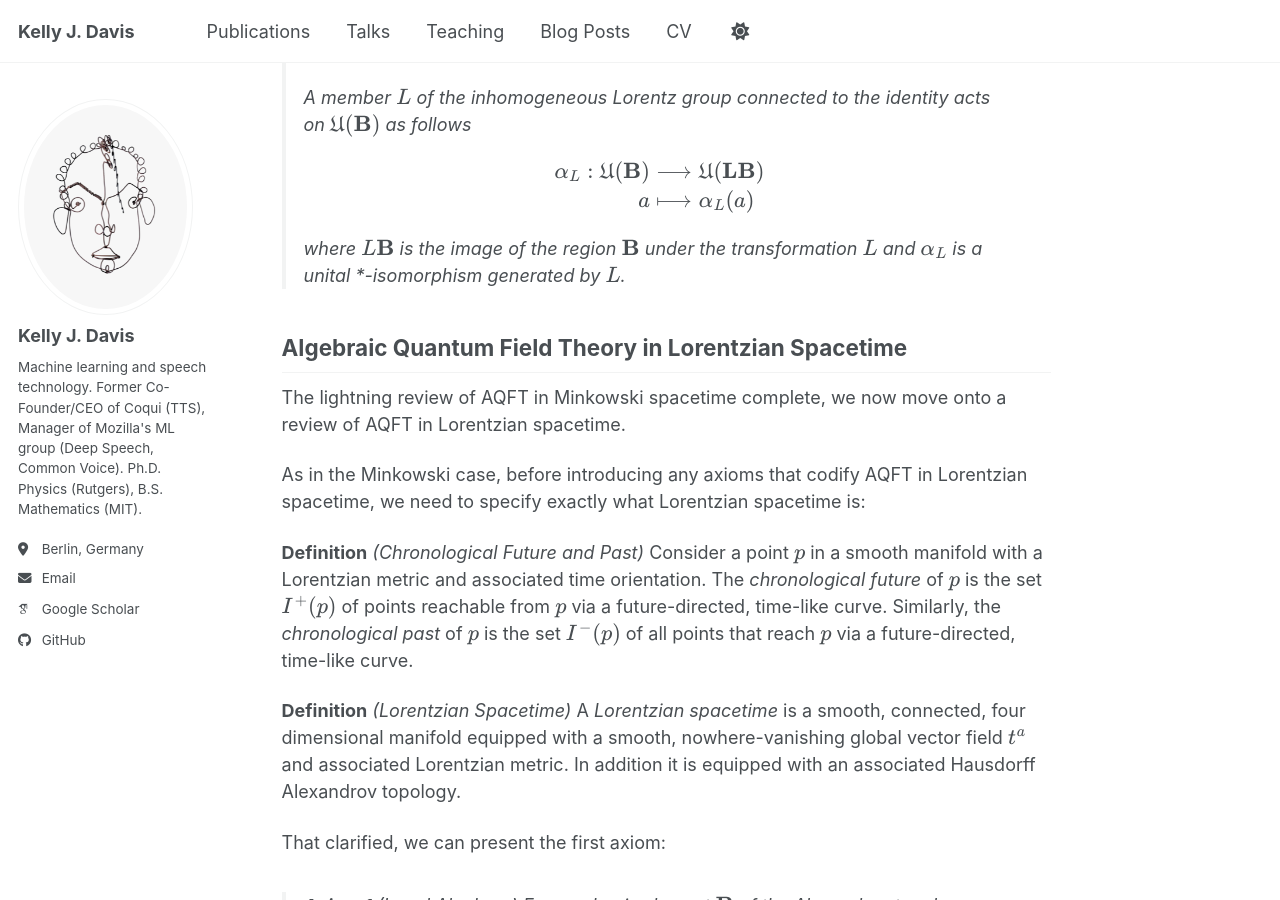
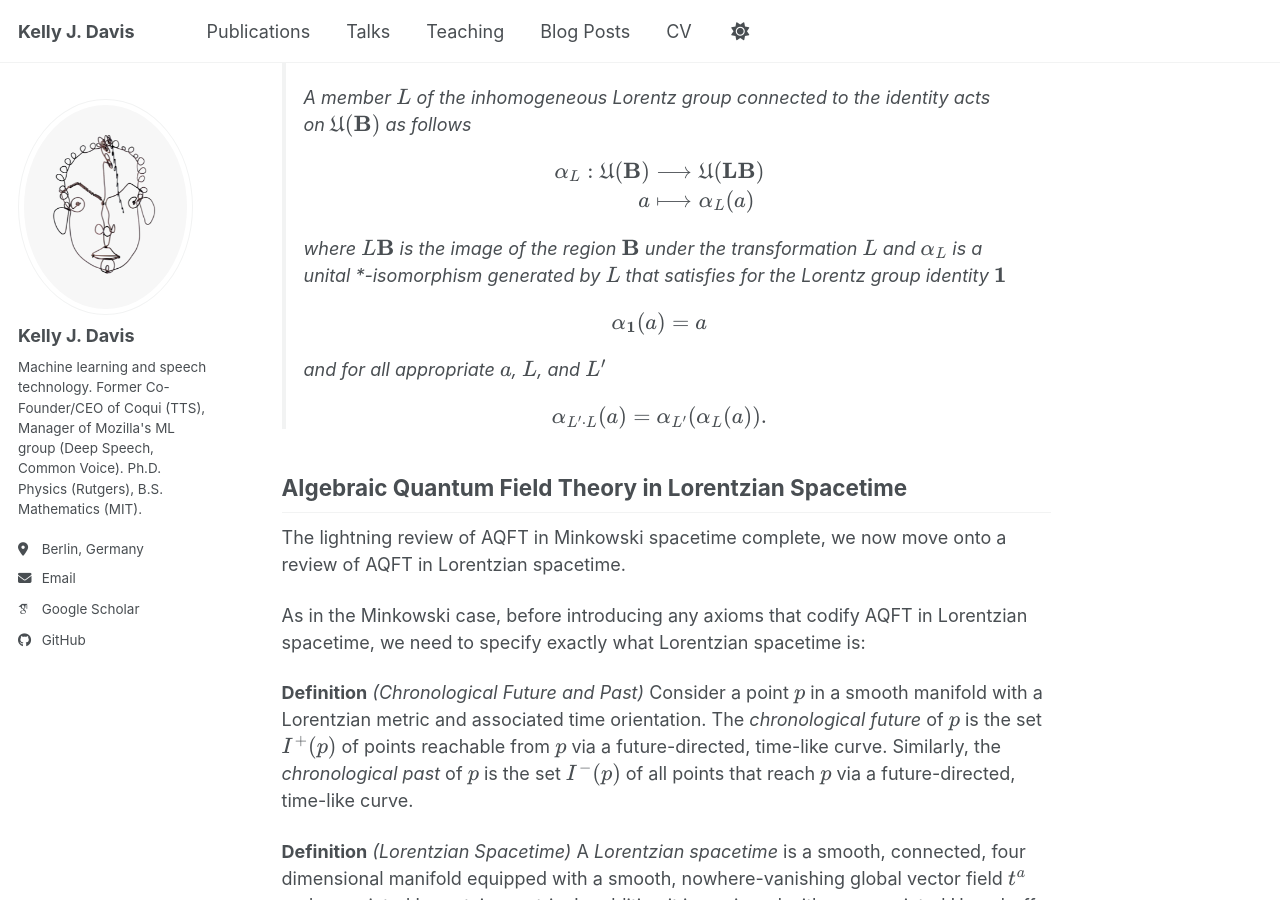
Before and after one commit to KellyJDavis/KellyJDavis.github.io, a Jekyll site: the page built from _posts/2026-05-30-local-isometric-invariant-states.md, in a window 1280 px wide and 900 px high, scrolled down 3245 px. Built offline with Jekyll 4.4.1, drawn with Linux system fonts in a browser that asks for light colours; some web fonts are replaced; a script bundle is joined from its source files by our own code; library files that are not in the unit come from our copies; some of the changed text lies outside the part shown.

Commit message:
Axiom 5 polish

```diff
--- a/_posts/2026-05-30-local-isometric-invariant-states.md
+++ b/_posts/2026-05-30-local-isometric-invariant-states.md
@@ -98,7 +98,17 @@ Finally we can state the last axiom
 > \end{align}
 > $$
 >
-> where $$L\mathbf{B}$$ is the image of the region $$\mathbf{B}$$ under the transformation $$L$$ and $$\alpha_L$$ is a unital *-isomorphism generated by $$L$$.
+> where $$L\mathbf{B}$$ is the image of the region $$\mathbf{B}$$ under the transformation $$L$$ and $$\alpha_L$$ is a unital *-isomorphism generated by $$L$$ that satisfies for the Lorentz group identity $$\mathbf{1}$$
+>
+> $$
+> \alpha_{\mathbf{1}}(a) = a
+> $$
+>
+> and for all appropriate $$a$$, $$L$$, and $$L'$$
+>
+> $$
+> \alpha_{L' \cdot L}(a) = \alpha_{L'}(\alpha_{L}(a)).
+> $$
 
 ## Algebraic Quantum Field Theory in Lorentzian Spacetime
 The lightning review of AQFT in Minkowski spacetime complete, we now move onto a review of AQFT in Lorentzian spacetime.
@@ -188,7 +198,17 @@ The final axiom states:
 > \end{align}
 $$
 >
-> where $$\varphi(\mathbf{B})$$ is the image of the basis element $$\mathbf{B}$$ under the isometry $$\varphi$$ and $$\alpha_\varphi$$ is a unital *-isomorphism generated by $$\varphi$$.
+> where $$\varphi(\mathbf{B})$$ is the image of the basis element $$\mathbf{B}$$ under the isometry $$\varphi$$ and $$\alpha_\varphi$$ is a unital *-isomorphism generated by $$\varphi$$ that satisfies for the identity $$\mathbf{1}$$
+>
+> $$
+> \alpha_{\mathbf{1}}(a) = a
+> $$
+>
+> and for all appropriate $$a$$, $$\varphi$$, and $$\varphi'$$
+>
+> $$
+> \alpha_{\varphi' \cdot \varphi}(a) = \alpha_{\varphi'}(\alpha_{\varphi}(a)).
+> $$
 
 # Introduction to States
 In this section we will examine various types of states with the goal of eventually introducing "local, isometric invariant states" which are the states of most "physical relevance".
@@ -299,7 +319,17 @@ While "morally" this is indeed the case, the problem one immediately encounters
 > \end{align}
 > $$
 >
-> where $$L\mathbf{B}$$ is the image of the region $$\mathbf{B}$$ under the transformation $$L$$ and $$\alpha_L$$ is a unital *-isomorphism generated by $$L$$.
+> where $$L\mathbf{B}$$ is the image of the region $$\mathbf{B}$$ under the transformation $$L$$ and $$\alpha_L$$ is a unital *-isomorphism generated by $$L$$ that satisfies for the Lorentz group identity $$\mathbf{1}$$
+>
+> $$
+> \alpha_{\mathbf{1}}(a) = a
+> $$
+>
+> and for all appropriate $$a$$, $$L$$, and $$L'$$
+>
+> $$
+> \alpha_{L' \cdot L}(a) = \alpha_{L'}(\alpha_{L}(a)).
+> $$
 
 So, the unital \*-automorphism
 
```
